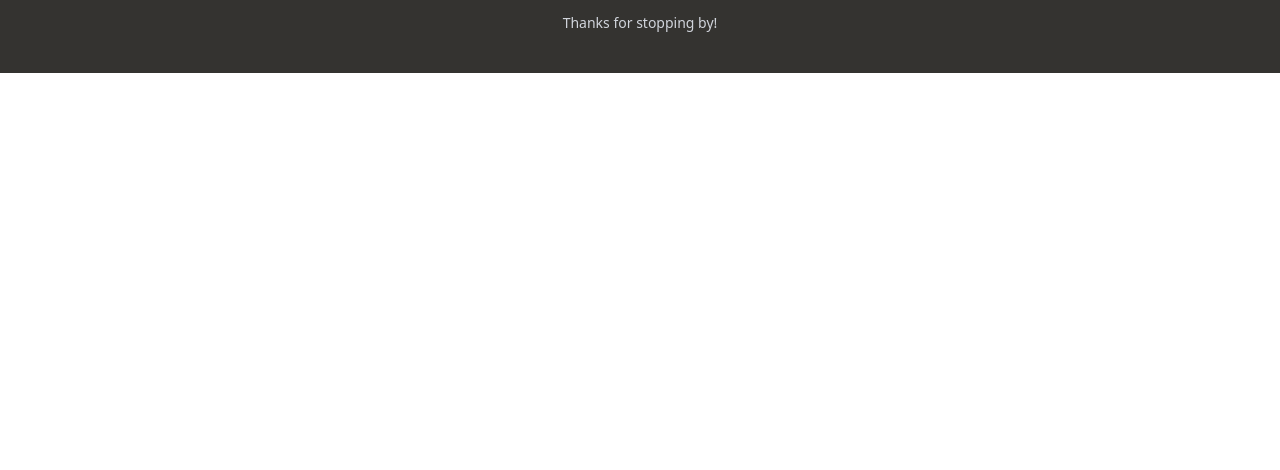
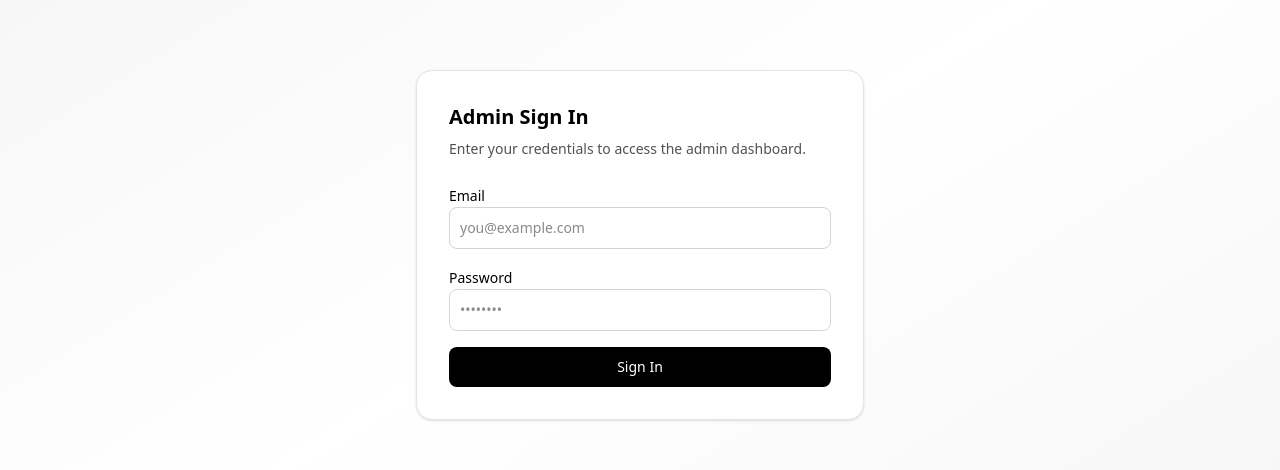
Before and after one commit to iammaxlichter/CMS-Portfolio, a Next.js app in the folder portfolio-website-2025/: page /admin/signin in a window 1280 px wide. Shown: the part 245-715 px from the top of the page. Built offline with nearby package versions, Linux system fonts and the light colour scheme; no server answers; the database is empty.

Commit message:
fixed the cookie issue

```diff
--- /dev/null
+++ b/portfolio-website-2025/app/admin/signin/page.tsx
@@ -0,0 +1,90 @@
+'use client';
+
+import { useState } from 'react';
+import { useRouter, useSearchParams } from 'next/navigation';
+import { supabase } from '@/lib/supabase/client';
+
+export default function AdminSignin() {
+  const router = useRouter();
+  const sp = useSearchParams();
+  const nextUrl = sp.get('next') || '/admin';
+
+  const [email, setEmail] = useState('');
+  const [password, setPassword] = useState('');
+  const [err, setErr] = useState('');
+  const [submitting, setSubmitting] = useState(false);
+
+  async function onSubmit(e: React.FormEvent) {
+    e.preventDefault();
+    setErr('');
+    setSubmitting(true);
+
+    const { error } = await supabase.auth.signInWithPassword({ email, password });
+    setSubmitting(false);
+
+    if (error) {
+      setErr(error.message);
+      return;
+    }
+
+    router.replace(nextUrl);
+  }
+
+  return (
+    <main className="min-h-screen grid place-items-center bg-gradient-to-br from-neutral-100 via-white to-neutral-100 px-4">
+      <div className="w-full max-w-md rounded-2xl border border-neutral-200 bg-white shadow-sm">
+        <div className="p-6 sm:p-8">
+          <h1 className="mb-2 text-xl font-semibold text-black">Admin Sign In</h1>
+          <p className="mb-6 text-sm text-neutral-600">
+            Enter your credentials to access the admin dashboard.
+          </p>
+
+          <form onSubmit={onSubmit} className="space-y-4">
+            <div className="space-y-2">
+              <label htmlFor="email" className="text-sm font-medium text-black">Email</label>
+              <input
+                id="email"
+                type="email"
+                value={email}
+                onChange={(e) => setEmail(e.target.value)}
+                className="w-full rounded-lg border border-neutral-300 bg-white p-2.5 text-sm outline-none transition
+                           focus:border-black focus:ring-2 focus:ring-black/10"
+                placeholder="you@example.com"
+                required
+              />
+            </div>
+
+            <div className="space-y-2">
+              <label htmlFor="password" className="text-sm font-medium text-black">Password</label>
+              <input
+                id="password"
+                type="password"
+                value={password}
+                onChange={(e) => setPassword(e.target.value)}
+                className="w-full rounded-lg border border-neutral-300 bg-white p-2.5 text-sm outline-none transition
+                           focus:border-black focus:ring-2 focus:ring-black/10"
+                placeholder="••••••••"
+                required
+              />
+            </div>
+
+            {err && (
+              <p className="text-sm text-red-600 bg-red-50 border border-red-200 rounded-lg p-2">
+                {err}
+              </p>
+            )}
+
+            <button
+              className="w-full rounded-lg bg-black px-4 py-2.5 text-white text-sm font-medium transition
+                         hover:bg-black/90 disabled:opacity-60 disabled:cursor-not-allowed"
+              disabled={submitting}
+              type="submit"
+            >
+              {submitting ? 'Signing in…' : 'Sign In'}
+            </button>
+          </form>
+        </div>
+      </div>
+    </main>
+  );
+}
--- a/portfolio-website-2025/middleware.ts
+++ b/portfolio-website-2025/middleware.ts
@@ -1,5 +1,8 @@
+// middleware.ts
 import { NextResponse, type NextRequest } from "next/server";
 import { createServerClient } from "@supabase/ssr";
+
+const MFA_TTL = Number(process.env.MFA_TTL_SECONDS ?? 60 * 60); // default 60m
 
 async function verifyMfaCookieEdge(raw: string | undefined, userId: string): Promise<boolean> {
   if (!raw) return false;
@@ -10,10 +13,12 @@ async function verifyMfaCookieEdge(raw: string | undefined, userId: string): Pro
 
     const payload = decoded.slice(0, dot);
     const sigHex = decoded.slice(dot + 1);
+    const secret = process.env.MFA_COOKIE_SECRET;
+    if (!secret) return false;
 
     const key = await crypto.subtle.importKey(
       "raw",
-      new TextEncoder().encode(process.env.MFA_COOKIE_SECRET!),
+      new TextEncoder().encode(secret),
       { name: "HMAC", hash: "SHA-256" },
       false,
       ["sign"]
@@ -24,7 +29,8 @@ async function verifyMfaCookieEdge(raw: string | undefined, userId: string): Pro
 
     const { uid, iat } = JSON.parse(payload) as { uid: string; iat: number };
     if (uid !== userId) return false;
-    if (Math.floor(Date.now() / 1000) - iat > 10 * 60) return false; // 10 min TTL
+    if (Math.floor(Date.now() / 1000) - iat > MFA_TTL) return false;
+
     return true;
   } catch {
     return false;
@@ -32,21 +38,30 @@ async function verifyMfaCookieEdge(raw: string | undefined, userId: string): Pro
 }
 
 export async function middleware(req: NextRequest) {
-  let res = NextResponse.next();
-  const path = new URL(req.url).pathname;
+  const path = req.nextUrl.pathname;
+
+  // allow auth pages and cookie API to pass
+  if (
+    path.startsWith("/admin/signin") ||
+    path.startsWith("/admin/mfa/") ||
+    path.startsWith("/api/mfa/")
+  ) {
+    return NextResponse.next();
+  }
+
+  // only gate /admin/*
+  if (!path.startsWith("/admin")) return NextResponse.next();
+
+  const res = NextResponse.next();
 
   const supabase = createServerClient(
     process.env.NEXT_PUBLIC_SUPABASE_URL!,
     process.env.NEXT_PUBLIC_SUPABASE_ANON_KEY!,
     {
       cookies: {
-        getAll() {
-          return req.cookies.getAll();
-        },
-        setAll(cookies) {
-          cookies.forEach(({ name, value, options }) => {
-            res.cookies.set(name, value, options);
-          });
+        getAll: () => req.cookies.getAll(),
+        setAll: (cookies) => {
+          cookies.forEach(({ name, value, options }) => res.cookies.set(name, value, options));
         },
       },
     }
@@ -69,19 +84,16 @@ export async function middleware(req: NextRequest) {
     return NextResponse.redirect(new URL("/", req.url));
   }
 
-  const isAuthFlow =
-    path.startsWith("/admin/mfa/") ||
-    path.startsWith("/admin/signin");
-
-  if (!isAuthFlow) {
-    const mfaCookie = req.cookies.get("mfa_ok")?.value;
-    const ok = await verifyMfaCookieEdge(mfaCookie, user.id);
-    if (!ok) return NextResponse.redirect(new URL("/admin/mfa/verify", req.url));
+  // require MFA cookie for all other /admin/*
+  const mfaCookie = req.cookies.get("mfa_ok")?.value;
+  const ok = await verifyMfaCookieEdge(mfaCookie, user.id);
+  if (!ok) {
+    return NextResponse.redirect(new URL("/admin/mfa/verify", req.url));
   }
 
   return res;
 }
 
 export const config = {
-  matcher: ["/admin/:path*"],
+  matcher: ["/admin/:path*", "/api/mfa/:path*"],
 };
```
